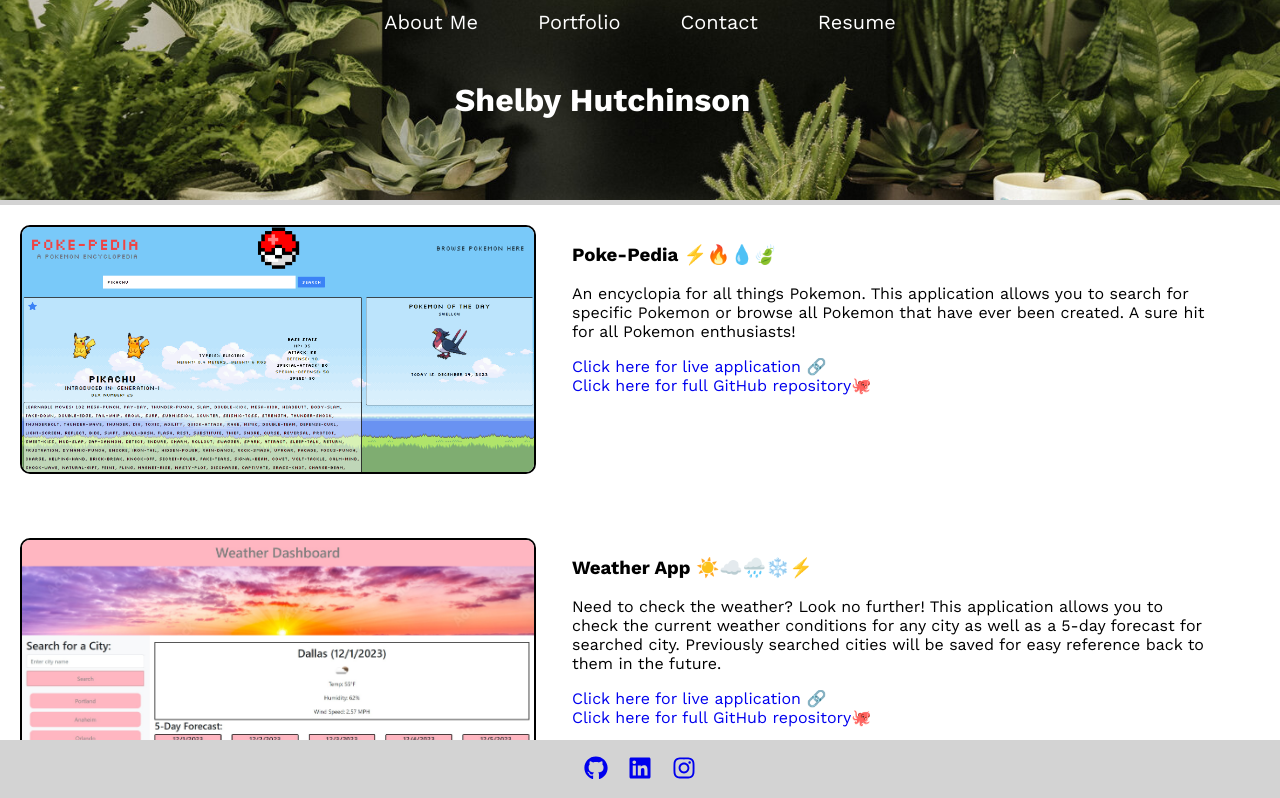
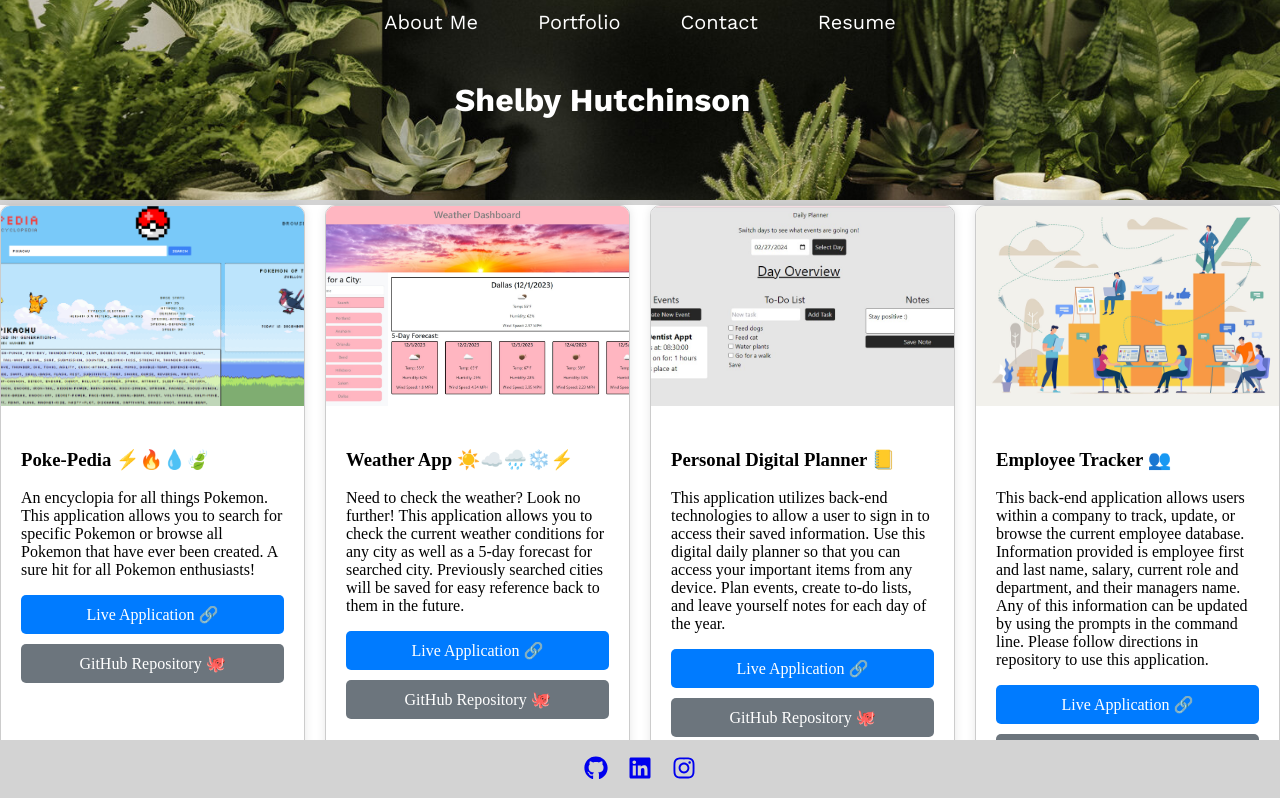
Before and after one commit to shhutc18/React-Portfolio, a React (Vite) app: page /portfolio in a window 1280 px wide. Shown: the top 798 px of the page. Built offline with nearby package versions, Linux system fonts and the light colour scheme.

Commit message:
added styling to page

```diff
--- a/src/components/Portfolio.jsx
+++ b/src/components/Portfolio.jsx
@@ -17,17 +17,15 @@
   ];
 
   return (
-    <div style={{ display: 'flex', flexWrap: 'wrap' }}>
+    <div style={{ display: 'grid', gridTemplateColumns: 'repeat(auto-fill, minmax(300px, 1fr))', gap: '20px' }}>
       {portfolioItems.map((item, index) => (
-        <div key={index} style={{ display: 'flex', width: '100%', marginBottom: '20px' }}>
-          <div style={{ width: '40%', padding: '20px' }}>
-            <img src={item.img} alt={item.title} style={{ width: '100%', objectFit: 'cover', borderRadius: '10px', border: '2px solid black' }} />
-          </div>
-          <div style={{ width: '50%', padding: '20px', fontFamily: "'Work Sans', sans-serif" }}>
+        <div key={index} style={{ border: '1px solid #ccc', borderRadius: '10px', overflow: 'hidden', boxShadow: '0 0 10px rgba(0,0,0,0.1)' }}>
+          <img src={item.img} alt={item.title} style={{ width: '100%', height: '200px', objectFit: 'cover' }} />
+          <div style={{ padding: '20px' }}>
             <h3>{item.title}</h3>
             <p>{item.text}</p>
-            <div><a href={item.appLink} target="_blank" rel="noopener noreferrer" style={{ textDecoration: 'none' }}>Click here for live application 🔗</a></div>
-            <div><a href={item.repoLink} target="_blank" rel="noopener noreferrer" style={{ textDecoration: 'none' }}>Click here for full GitHub repository🐙</a></div>
+            <a href={item.appLink} target="_blank" rel="noopener noreferrer" style={{ textDecoration: 'none', display: 'block', textAlign: 'center', backgroundColor: '#007BFF', color: '#fff', padding: '10px 0', borderRadius: '5px', marginTop: '10px' }}>Live Application 🔗</a>
+            <a href={item.repoLink} target="_blank" rel="noopener noreferrer" style={{ textDecoration: 'none', display: 'block', textAlign: 'center', backgroundColor: '#6c757d', color: '#fff', padding: '10px 0', borderRadius: '5px', marginTop: '10px' }}>GitHub Repository 🐙</a>
           </div>
         </div>
       ))}
```
